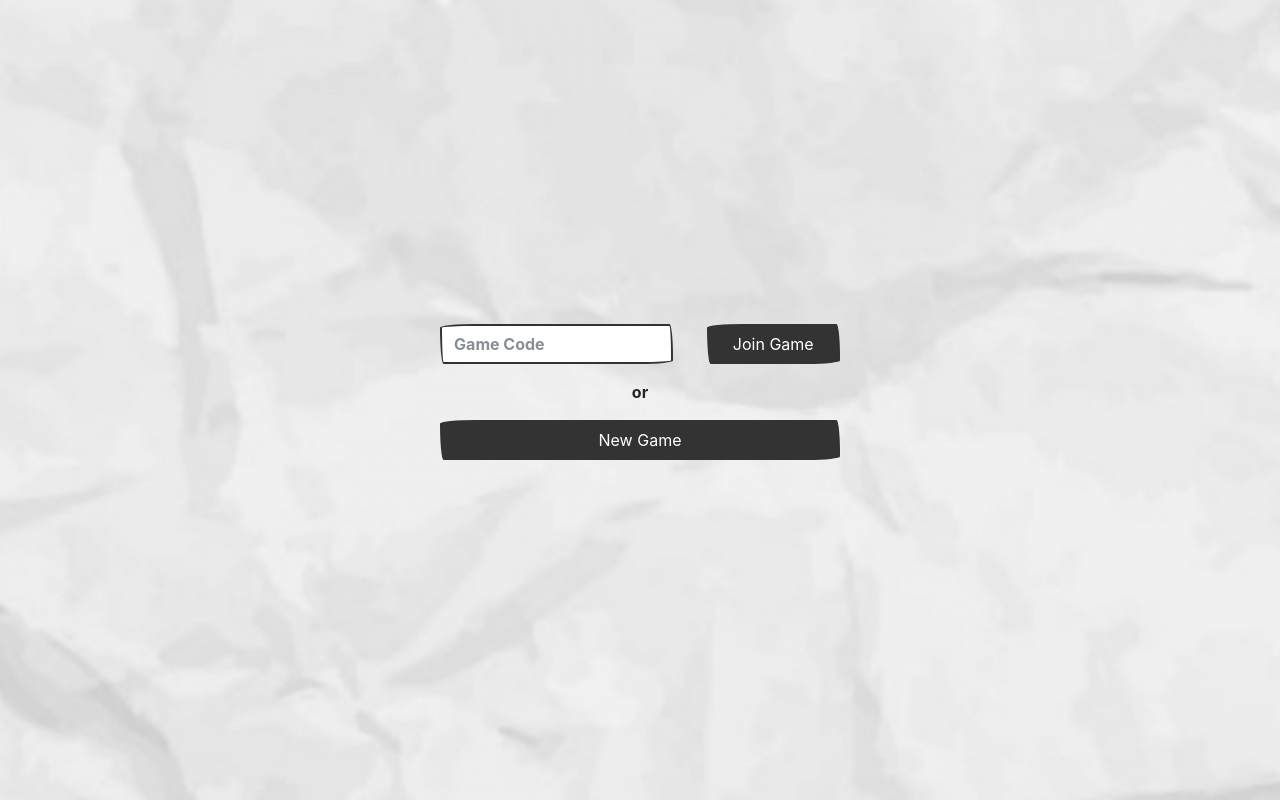
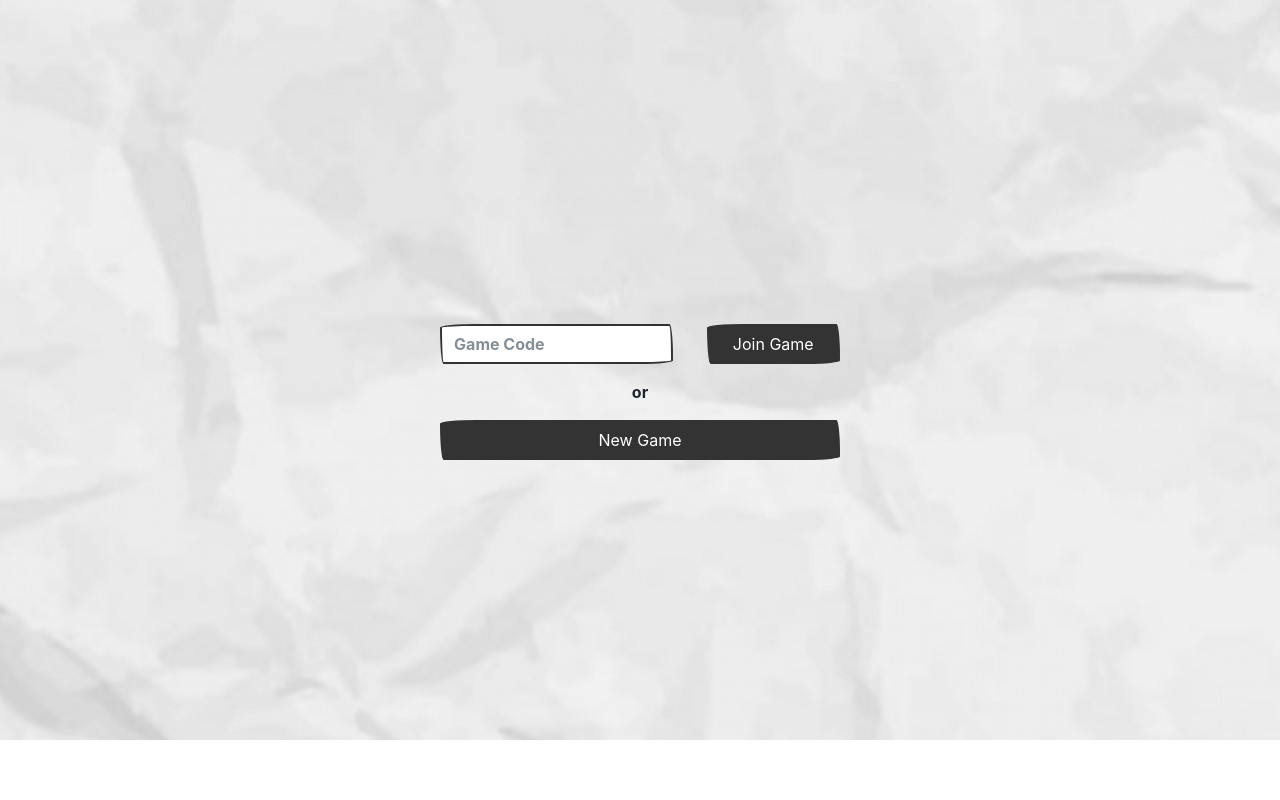
Before and after one commit to finkmoritz/paintful, a website: page index.html in a window 1280 px wide. Shown: the part 60-860 px from the top of the page. After the commit the page ends 800 px from the top, so only its background shows below. Drawn offline with nearby package versions, Linux system fonts and the light colour scheme; a web font is replaced by a local one.

Commit message:
Prevent scrolling & hiding of the browser navigation bar, so that drawing becomes easier

```diff
--- a/public/css/style.css
+++ b/public/css/style.css
@@ -1,3 +1,6 @@
+/* Prevent scrolling (important for a good drawing experience on mobile) */
+html, body { margin: 0; height: 100%; overflow: hidden }
+
 * { margin: 0; padding: 0; box-sizing: border-box; }
 body { background-image: url("/assets/paper-texture.jpg"); }
 
```
